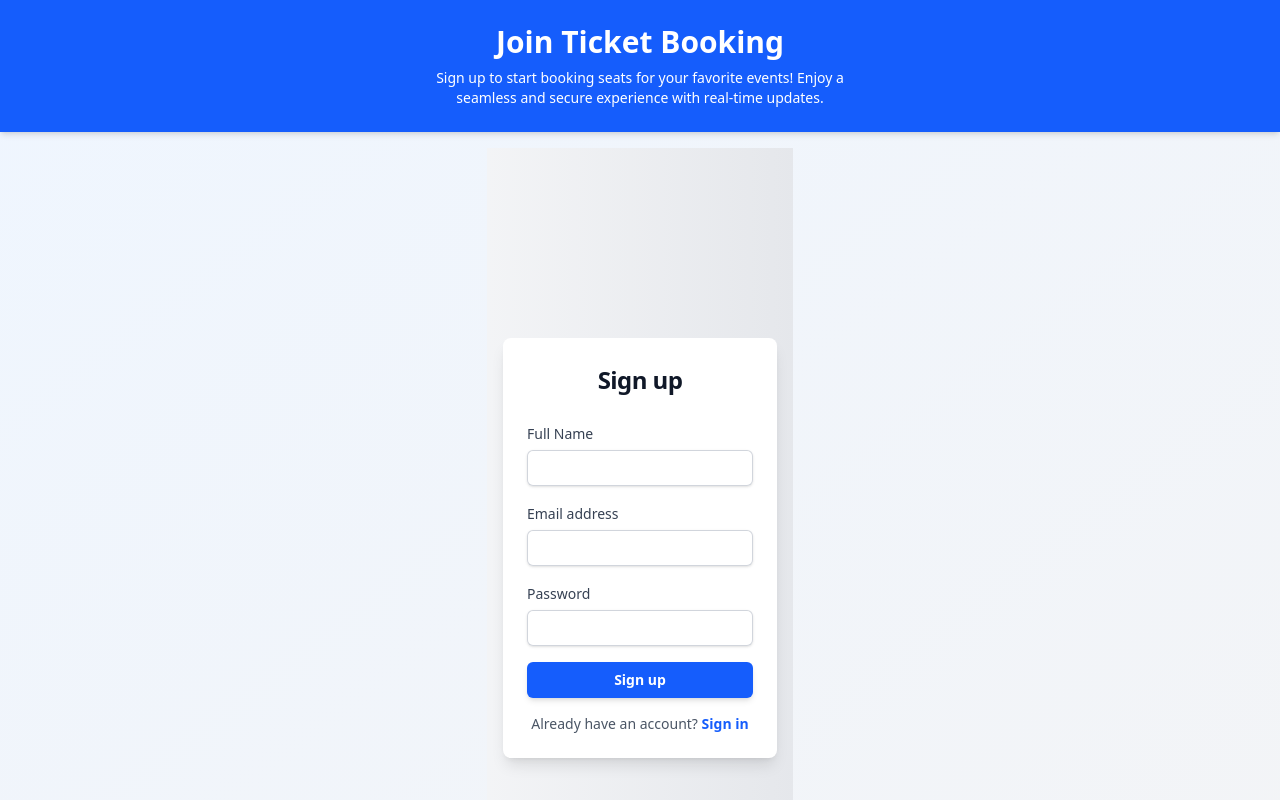
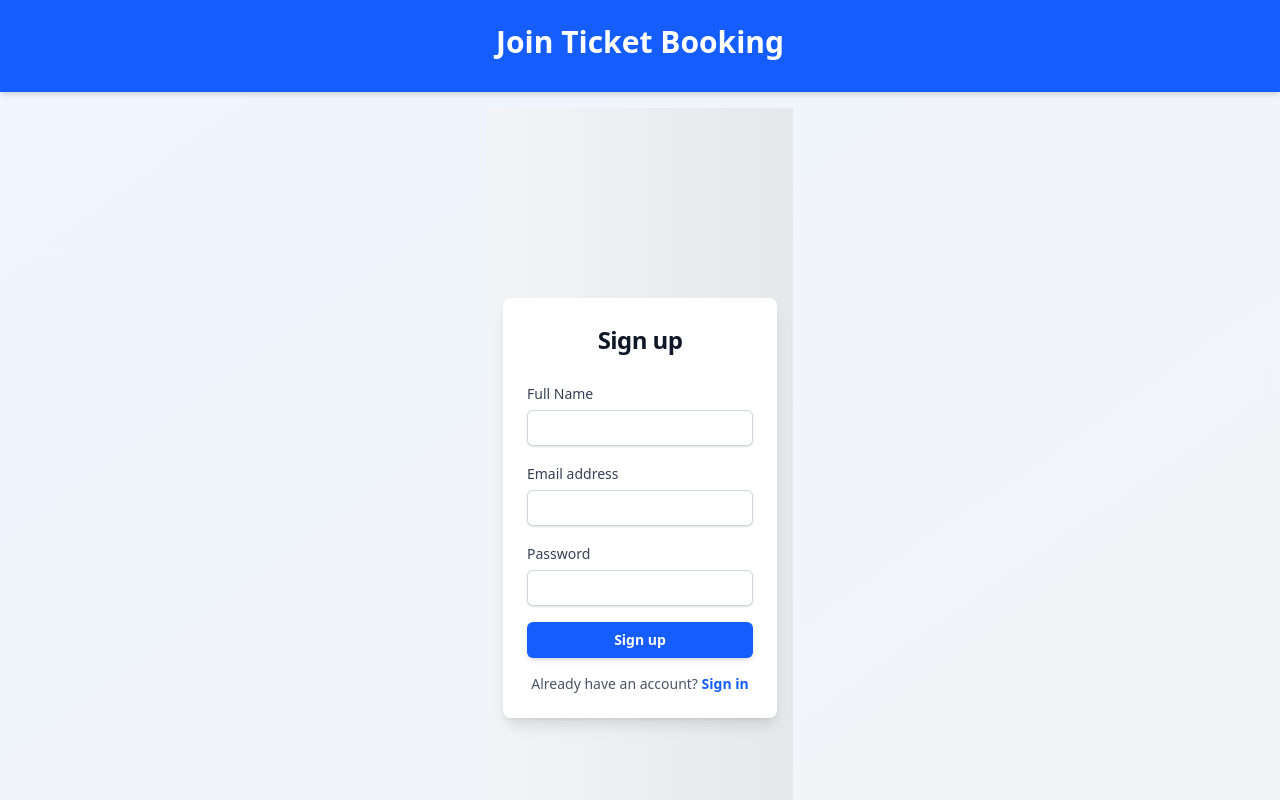
Before and after one commit to Srinandan2003/TICKET_BOOKING_APP, a React (Vite) app in the folder frontend/: page /register in a window 1280 px wide. Shown: the top 800 px of the page. Built offline with nearby package versions, Linux system fonts and the light colour scheme.

Commit message:
Changing the Ui

```diff
--- a/frontend/src/pages/LogInPage.jsx
+++ b/frontend/src/pages/LogInPage.jsx
@@ -6,9 +6,7 @@ function LogIn() {
       {/* Intro Section */}
       <div className="w-full bg-blue-600 text-white p-6 text-center shadow-md">
         <h1 className="text-3xl font-bold mb-2">Welcome to Ticket Booking</h1>
-        <p className="text-sm max-w-md mx-auto">
-          Easily book your seats for the best events! Experience a seamless and secure booking process with real-time seat availability.
-        </p>
+
       </div>
 
       {/* Login Form Section */}
--- a/frontend/src/pages/RegisterPage.jsx
+++ b/frontend/src/pages/RegisterPage.jsx
@@ -6,9 +6,6 @@ const RegisterPage = () => {
       {/* Intro Section */}
       <div className="w-full bg-blue-600 text-white p-6 text-center shadow-md">
         <h1 className="text-3xl font-bold mb-2">Join Ticket Booking</h1>
-        <p className="text-sm max-w-md mx-auto">
-          Sign up to start booking seats for your favorite events! Enjoy a seamless and secure experience with real-time updates.
-        </p>
       </div>
 
       {/* Register Form Section */}
```
